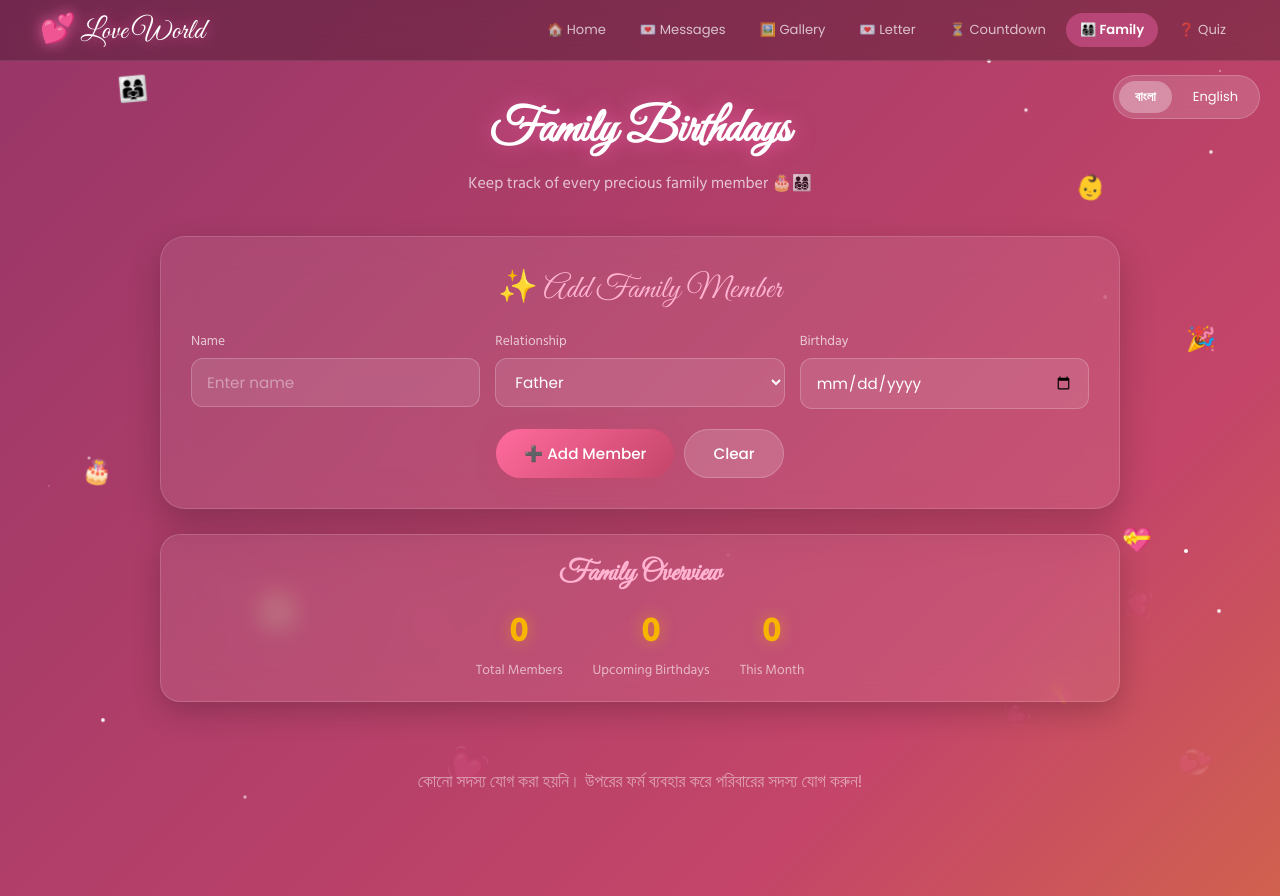
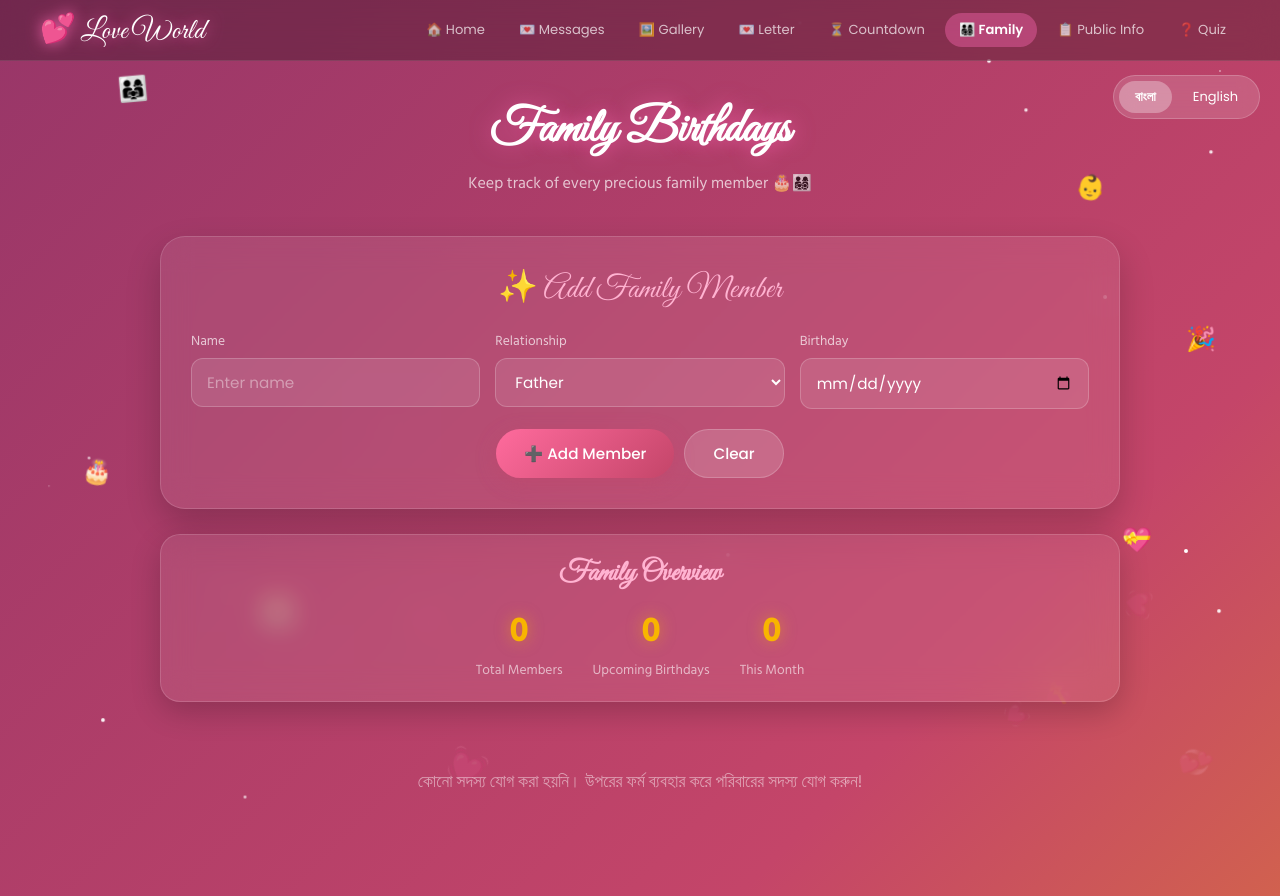
Before and after one commit to mrawalofc/Life-partner-, a plain HTML site: page family.html in a window 1280 px wide. Drawn offline with Linux system fonts and the light colour scheme.

Commit message:
Update title and add Public Info link in family.html

```diff
--- a/family.html
+++ b/family.html
@@ -3,7 +3,7 @@
 <head>
     <meta charset="UTF-8">
     <meta name="viewport" content="width=device-width, initial-scale=1.0">
-    <title>Family Countdown 👨‍👩‍👧‍👦</title>
+    <title>Family Birthdays monitoring 👨‍👩‍👧‍👦</title>
     <link href="https://fonts.googleapis.com/css2?family=Hind+Siliguri:wght@300;400;600;700&family=Great+Vibes&family=Poppins:wght@300;400;500;600&display=swap" rel="stylesheet">
     <style>
         * { margin: 0; padding: 0; box-sizing: border-box; }
@@ -164,6 +164,7 @@
                 <a href="letter.html" class="nav-link" target="_blank">💌 Letter</a>
                 <a href="countdown.html" class="nav-link">⏳ Countdown</a>
                 <a href="family.html" class="nav-link active">👨‍👩‍👧‍👦 Family</a>
+                <a href="#public-info" class="nav-link">📋 Public Info</a>
                 <a href="quiz.html" class="nav-link" target="_blank">❓ Quiz</a>
             </div>
         </div>
```
